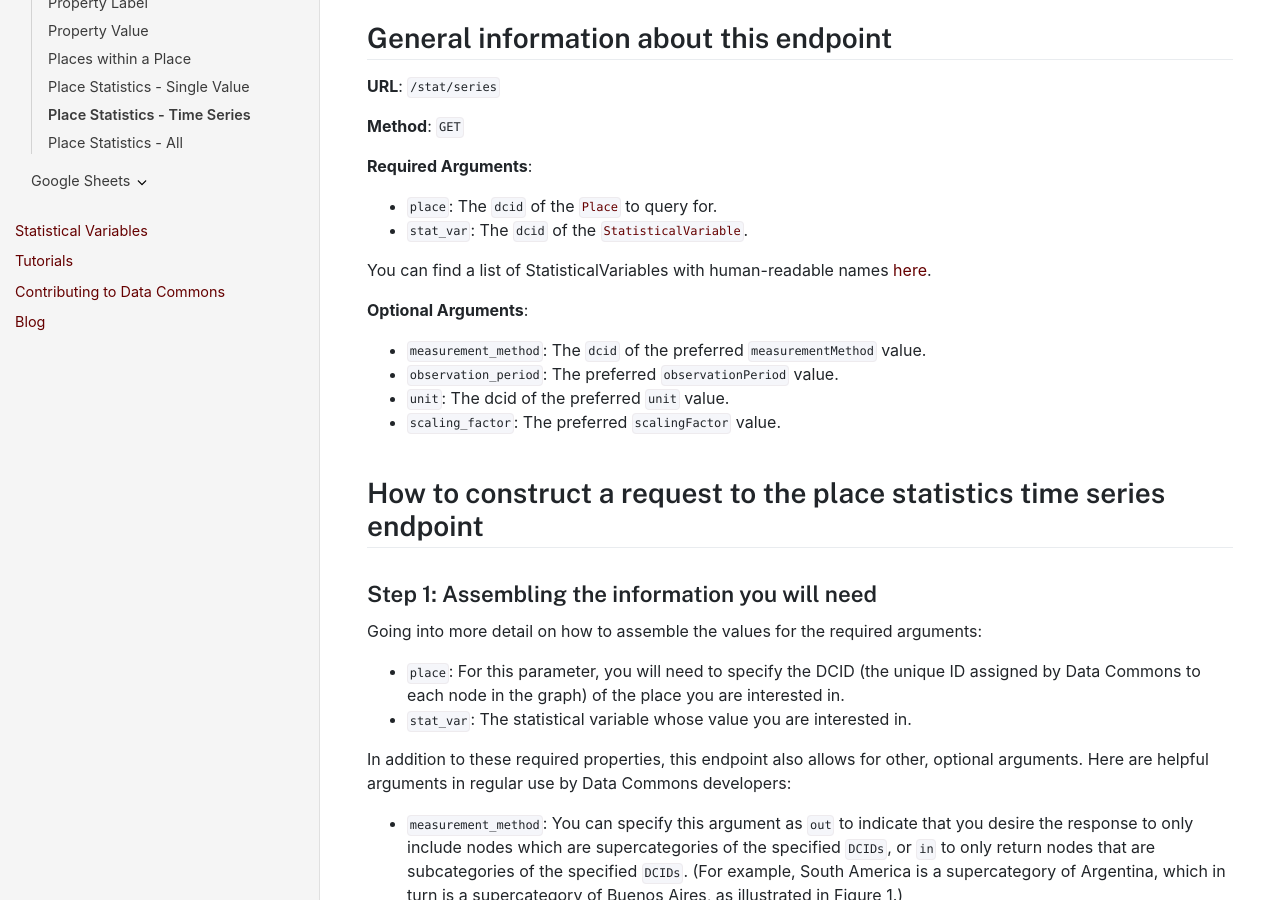
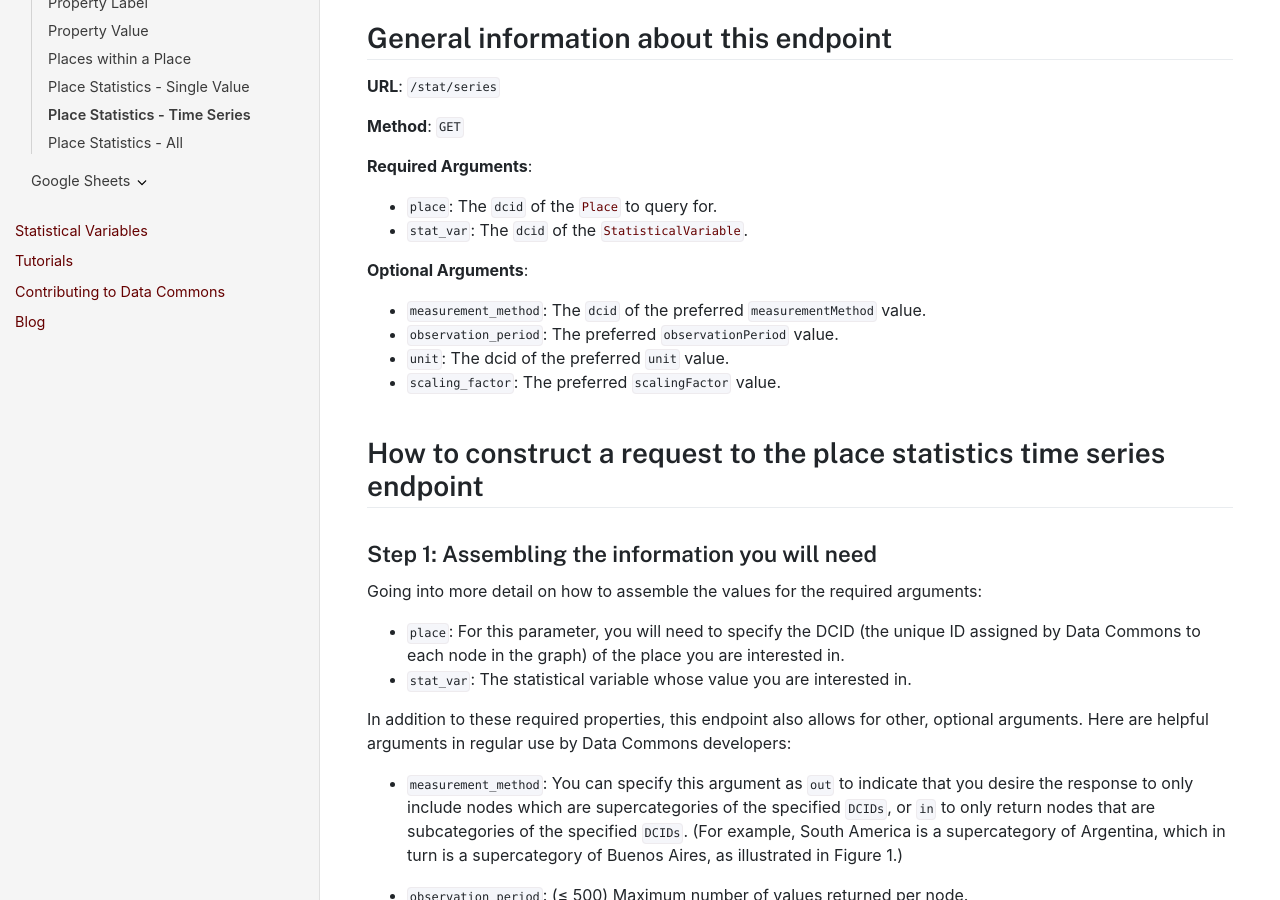
Before and after one commit to datacommonsorg/docsite, a Jekyll site: the page built from api/rest/stat_series.md, in a window 1280 px wide and 900 px high, scrolled down 354 px. Built offline with Jekyll 4.4.1, drawn with Linux system fonts in a browser that asks for light colours; comment, search, counter and statistics services are not loaded.

Commit message:
removing words

```diff
--- a/api/rest/stat_series.md
+++ b/api/rest/stat_series.md
@@ -25,8 +25,6 @@ source with more recent or more authorative data is selected.
 
 - `place`: The `dcid` of the [`Place`](https://datacommons.org/browser/Place) to query for.
 - `stat_var`: The `dcid` of the [`StatisticalVariable`](https://datacommons.org/browser/StatisticalVariable).
-
-You can find a list of StatisticalVariables with human-readable names [here](/statistical_variables.html).
 
 **Optional Arguments**:
 
```
